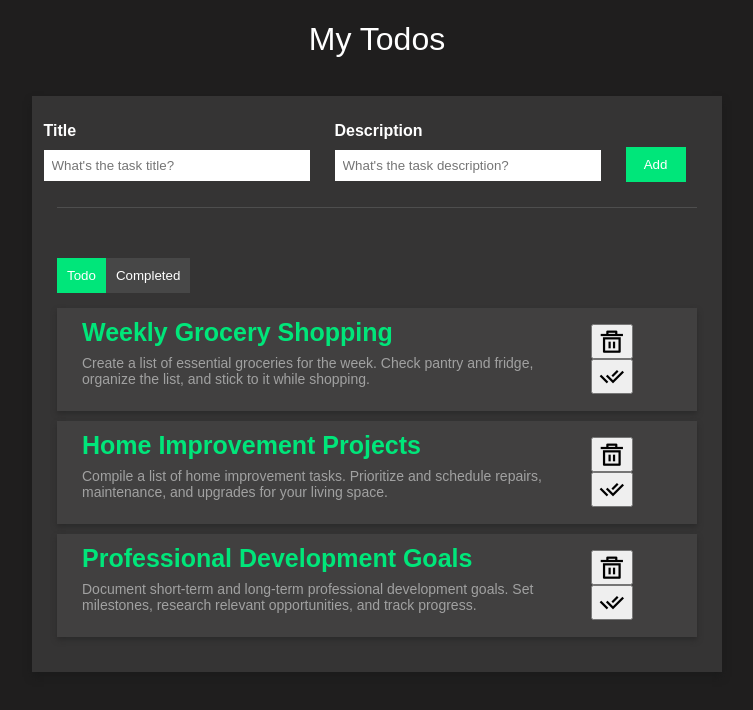
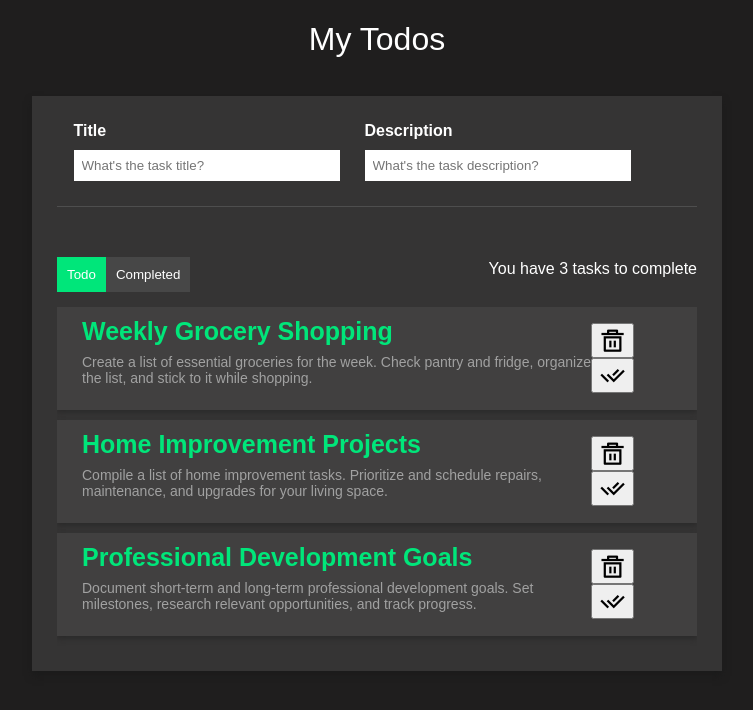
Before and after one commit to zihadi009/todo-list, a React (Create React App) app: page / in a window 1280 px wide. Shown: the top 710 px of the page, without its empty margins (263-1016 px from the left). Built offline with nearby package versions, Linux system fonts and the light colour scheme; a web font is replaced by a local one.

Commit message:
updated the add button through short circuiting

```diff
--- a/src/App.css
+++ b/src/App.css
@@ -4,7 +4,7 @@
   font-style: normal;
 }
 
-App{
+App {
   width: 500px;
 }
 
@@ -14,13 +14,14 @@ body {
   overflow: hidden;
 }
 
-.whole{
-  width: 595px;
+.whole {
+  width: 600px;
 }
 
-.separate{
+.separate {
   margin-right: 10px;
 }
+
 
 h1 {
   text-align: center;
@@ -33,7 +34,6 @@ h1 {
   margin-left: auto;
   margin-right: auto;
   margin-top: 3%;
-  /* height: 70vh; */
   width: 80vh;
   overflow-y: auto;
   box-shadow: 0px 5px 7px rgb(27, 27, 27);
@@ -103,7 +103,11 @@ h1 {
 .todo-list {
   display: flex;
   flex-direction: column;
+  overflow-x: hidden;
+  max-height: 500px;
+  scrollbar-width: none;
 }
+
 
 .btn-area {
   margin-bottom: 15px;
--- a/src/App.js
+++ b/src/App.js
@@ -67,8 +67,8 @@ function App() {
       <Title />
       <div className="todo-wrapper">
         <TodoInput setTodos={setTodos} title={title} setTitle={setTitle} description={description} setDescription={setDescription} />
-        <ToggleButton isCompleteScreen={isCompleteScreen} setIsCompleteScreen={setIsCompleteScreen} />
-        <TodoList isCompleteScreen={isCompleteScreen} todos={todos} onRemoveTodo={handleRemoveTodo} onComplete={handleComplete} completedTodos={completedTodos} onRemoveFromCompleted={handleRemoveFromCompleted} />
+        <ToggleButton todos={todos} completed={completedTodos} isCompleteScreen={isCompleteScreen} setIsCompleteScreen={setIsCompleteScreen} />
+        <TodoList completedTodos={completedTodos} isCompleteScreen={isCompleteScreen} todos={todos} onRemoveTodo={handleRemoveTodo} onComplete={handleComplete} completedTodos={completedTodos} onRemoveFromCompleted={handleRemoveFromCompleted} />
       </div>
     </div>
   );
@@ -106,14 +106,15 @@ function TodoInput({ title, description, setTodos, setTitle, setDescription }) {
         />
       </div>
       <div className="todo-input-item">
-        <button type="button" className="primaryBtn" onClick={handleSubmit}>Add</button>
+       {title.length !== 0 && <button type="button" className="primaryBtn" onClick={handleSubmit}>Add</button>}
       </div>
     </form>
   )
 }
 
-function ToggleButton({ isCompleteScreen, setIsCompleteScreen }) {
+function ToggleButton({ todos, isCompleteScreen, setIsCompleteScreen, completed }) {
   return (
+    <div style={{display: "flex", alignItems:"center", justifyContent:"space-between", }}>
       <div className="btn-area">
         <button
           className={`secondaryBtn ${isCompleteScreen === false && 'active'}`}
@@ -127,6 +128,9 @@ function ToggleButton({ isCompleteScreen, setIsCompleteScreen }) {
         >
           Completed
         </button>
+      </div>
+      {
+      isCompleteScreen === false ? <p>You have {todos.length} {todos.length === 0 || todos.length === 1 ? 'task to complete' : 'tasks to complete'}</p> : <p> You have Completed {completed.length} {completed.length === 1 || completed.length === 0 ? 'task' : 'tasks'} </p>}
     </div>
   )
 }
@@ -154,14 +158,14 @@ function TodoList({ isCompleteScreen, todos, onRemoveTodo, onComplete, completed
         completedTodos.map((todo) => {
           return (
             <div className="todo-list-item" key={todo.id}>
-              <div>
+              <div className="whole">
                 <h3>{todo.title}</h3>
                 <p>{todo.description}</p>
                 <small><p>Completed on: {todo.completedOn}</p></small>
               </div>
 
               <div>
-                <button onClick={() => onRemoveFromCompleted(todo.id)}><i class="ri-delete-bin-5-line ri-2x"></i></button>
+                <button className="separate" onClick={() => onRemoveFromCompleted(todo.id)}><i class="ri-delete-bin-5-line ri-2x"></i></button>
               </div>
             </div>
           );
```
Lines whose indentation alone changed are shown as unchanged.
